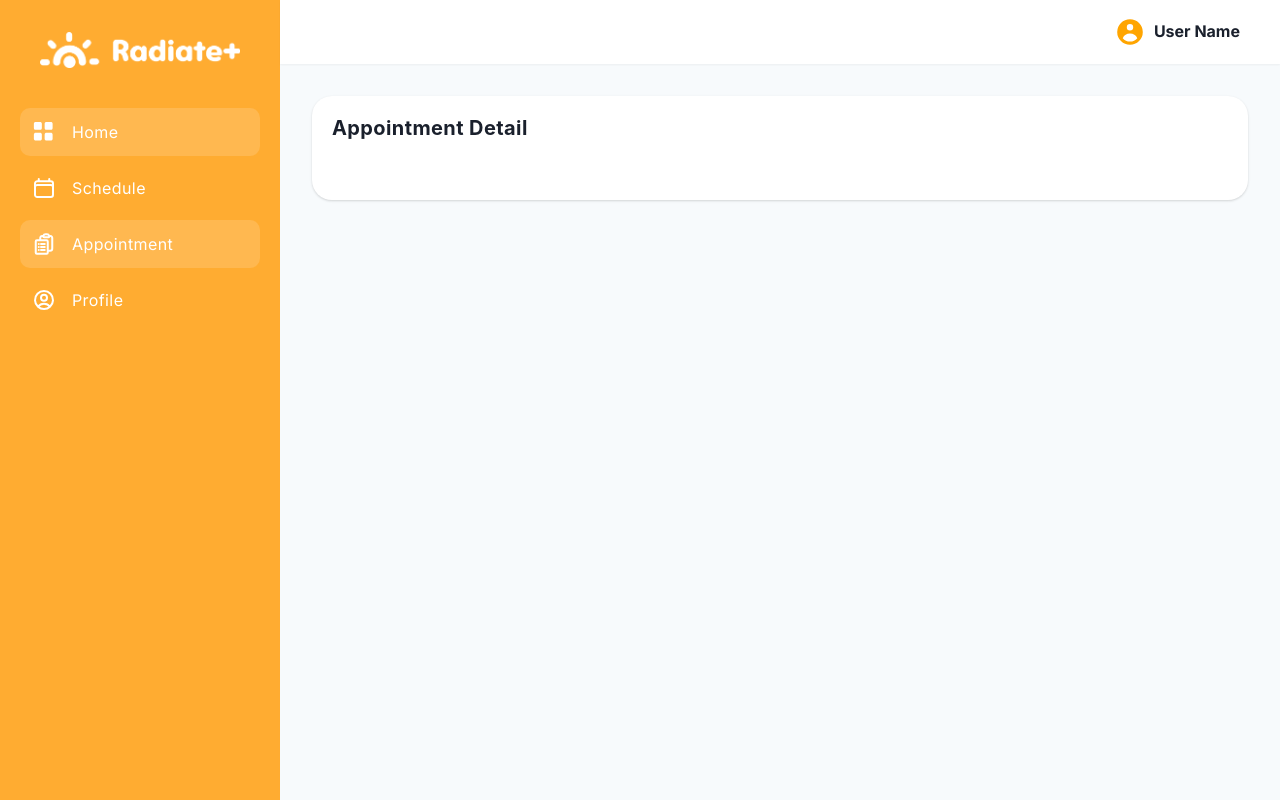
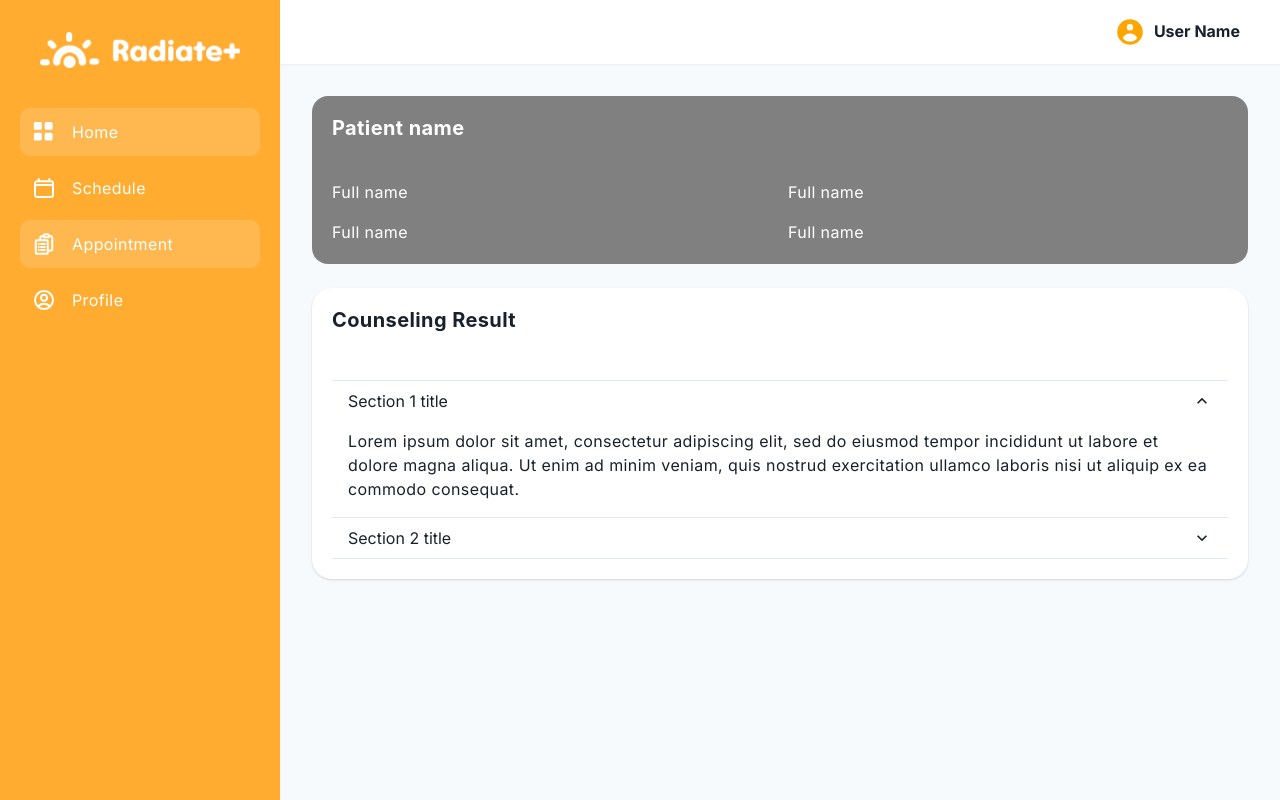
Before and after one commit to Radiate-Mental-Health-App/front-end, a React (Vite) app: page /p/appointments/detail in a window 1280 px wide. Built offline with nearby package versions, Linux system fonts and the light colour scheme.

Commit message:
Update AppointmentDetail

```diff
--- a/src/pages/psychologist/dataTables/AppointmentDetail.jsx
+++ b/src/pages/psychologist/dataTables/AppointmentDetail.jsx
@@ -22,12 +22,23 @@
 
 // Chakra imports
 import {
+    Box,
     Card,
     CardBody,
     CardHeader,
     Heading,
-    Stack
+    Stack,
+    Text,
+    StackDivider,
+    Accordion,
+    AccordionItem,
+    AccordionButton,
+    AccordionIcon,
+    AccordionPanel,
+    Flex,
+    SimpleGrid
 } from "@chakra-ui/react";
+import Appointment from "../default/components/Appointment";
 
 // Custom components
 
@@ -35,16 +46,68 @@
     return (
         <Stack p={"32px"}>
             <Card
+                variant={"filled"}
+                bgColor="grey"
+                color={"white"}
+                mb={4}
+                borderRadius='16px'>
+                <CardHeader>
+                    <Heading size='md'>Patient name</Heading>
+                </CardHeader>
+                <CardBody>
+                    <SimpleGrid columns='2' gap='16px'>
+                        <Text>Full name</Text>
+                        <Text>Full name</Text>
+                        <Text>Full name</Text>
+                        <Text>Full name</Text>
+                    </SimpleGrid>
+                </CardBody>
+            </Card>
+            <Card
                 justifyContent="center"
                 align="left"
                 w="100%"
                 mb="0px"
                 borderRadius='20px'>
                 <CardHeader>
-                    <Heading size='md'>Appointment Detail</Heading>
+                    <Heading size='md'>Counseling Result</Heading>
                 </CardHeader>
 
-                <CardBody></CardBody>
+                <CardBody>
+                    <Accordion mt={2} defaultIndex={[0]} allowMultiple>
+                        <AccordionItem>
+                            <h2>
+                                <AccordionButton>
+                                    <Box as="span" flex='1' textAlign='left'>
+                                        Section 1 title
+                                    </Box>
+                                    <AccordionIcon/>
+                                </AccordionButton>
+                            </h2>
+                            <AccordionPanel pb={4}>
+                                Lorem ipsum dolor sit amet, consectetur adipiscing elit, sed do eiusmod tempor
+                                incididunt ut labore et dolore magna aliqua. Ut enim ad minim veniam, quis
+                                nostrud exercitation ullamco laboris nisi ut aliquip ex ea commodo consequat.
+                            </AccordionPanel>
+                        </AccordionItem>
+
+                        <AccordionItem>
+                            <h2>
+                                <AccordionButton>
+                                    <Box as="span" flex='1' textAlign='left'>
+                                        Section 2 title
+                                    </Box>
+                                    <AccordionIcon/>
+                                </AccordionButton>
+                            </h2>
+                            <AccordionPanel pb={4}>
+                                Lorem ipsum dolor sit amet, consectetur adipiscing elit, sed do eiusmod tempor
+                                incididunt ut labore et dolore magna aliqua. Ut enim ad minim veniam, quis
+                                nostrud exercitation ullamco laboris nisi ut aliquip ex ea commodo consequat.
+                            </AccordionPanel>
+                        </AccordionItem>
+                    </Accordion>
+                </CardBody>
             </Card>
         </Stack>
 
```
